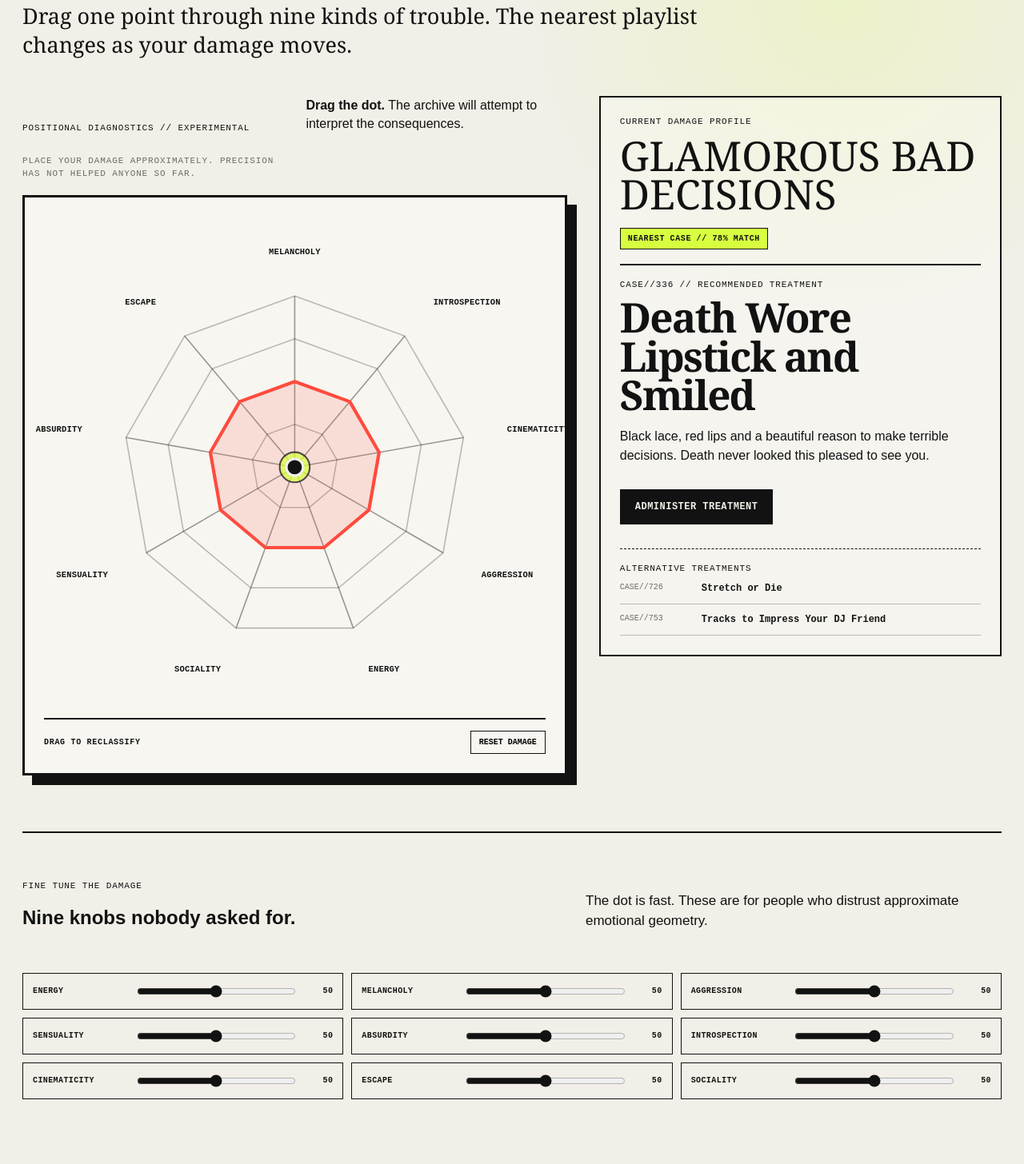
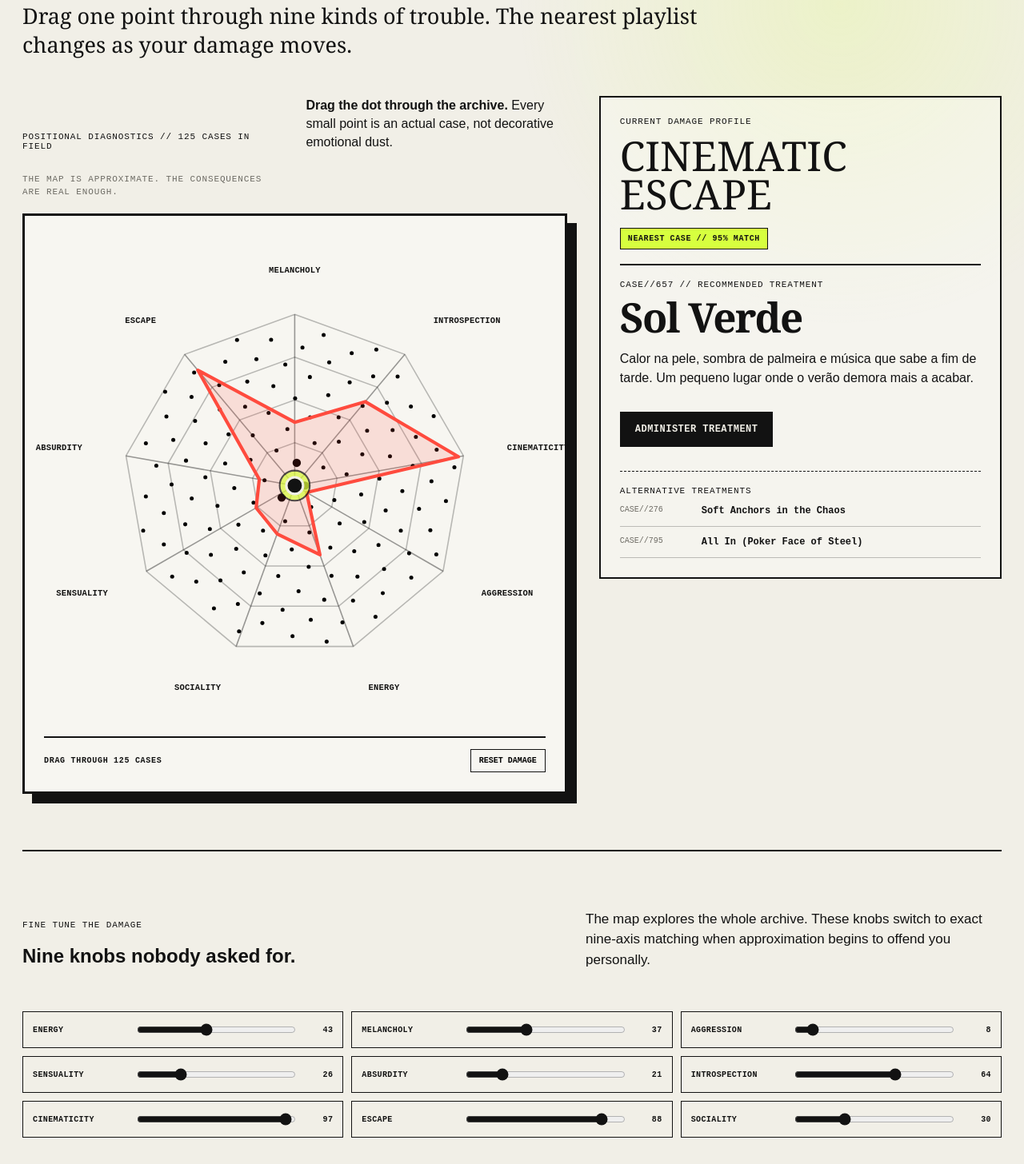
Before and after one commit to sergioB79/songs-for-specific-damage, a Next.js app: page /radar in a window 1280 px wide. Shown: the part 274-1730 px from the top of the page at 80% size. Built offline with nearby package versions, Linux system fonts and the light colour scheme.

Commit message:
fix: make radar explore full archive

```diff
--- a/src/components/DamageRadar.tsx
+++ b/src/components/DamageRadar.tsx
@@ -5,9 +5,9 @@ import Link from "next/link";
 import { useMemo, useRef, useState } from "react";
 import { caseArtMeta } from "@/data/case-art-meta";
 import { getCaseArt } from "@/data/case-art";
-import { axes, caseSlug, clamp, closestCases, closestFamily, distance } from "@/lib/data";
+import { axes, caseSlug, cases, closestCases, closestFamily, distance } from "@/lib/data";
 import { neutralProfile } from "@/lib/quiz";
-import type { Axis } from "@/types/ssd";
+import type { Axis, CaseFile } from "@/types/ssd";
 
 const DISPLAY_AXES: Axis[] = [
   "melancholy",
@@ -37,28 +37,11 @@ const SIZE = 600;
 const CENTER = SIZE / 2;
 const RADIUS = 205;
 const LABEL_RADIUS = 258;
+const GOLDEN_ANGLE = Math.PI * (3 - Math.sqrt(5));
 
 function direction(index: number) {
   const angle = -Math.PI / 2 + (Math.PI * 2 * index) / DISPLAY_AXES.length;
   return { x: Math.cos(angle), y: Math.sin(angle) };
-}
-
-function profileFromPoint(x: number, y: number): Record<Axis, number> {
-  const next = { ...neutralProfile };
-  DISPLAY_AXES.forEach((axis, index) => {
-    const dir = direction(index);
-    const projection = x * dir.x + y * dir.y;
-    next[axis] = Math.round(clamp(50 + projection * 50));
-  });
-  return next;
-}
-
-function polygonPoints(profile: Record<Axis, number>, scale = 1) {
-  return DISPLAY_AXES.map((axis, index) => {
-    const dir = direction(index);
-    const r = RADIUS * (profile[axis] / 100) * scale;
-    return `${CENTER + dir.x * r},${CENTER + dir.y * r}`;
-  }).join(" ");
 }
 
 function ringPoints(level: number) {
@@ -69,52 +52,88 @@ function ringPoints(level: number) {
   }).join(" ");
 }
 
+function polygonPoints(profile: Record<Axis, number>) {
+  return DISPLAY_AXES.map((axis, index) => {
+    const dir = direction(index);
+    const r = RADIUS * (profile[axis] / 100);
+    return `${CENTER + dir.x * r},${CENTER + dir.y * r}`;
+  }).join(" ");
+}
+
+function profileOf(item: CaseFile): Record<Axis, number> {
+  return Object.fromEntries(axes.map((axis) => [axis, item[axis]])) as Record<Axis, number>;
+}
+
+const ELIGIBLE_CASES = cases.filter((item) => item.quiz_eligible !== "REVIEW");
+
+/*
+  The radar is a 2D navigation surface, but the archive is 9D.
+  A deterministic sunflower layout gives every case its own patch of territory,
+  so dragging can genuinely reach the full archive instead of collapsing into
+  a handful of mathematically convenient neighbours.
+*/
+const ARCHIVE_FIELD = ELIGIBLE_CASES.map((item, index) => {
+  const radius = Math.sqrt((index + .5) / ELIGIBLE_CASES.length) * .94;
+  const angle = index * GOLDEN_ANGLE;
+  return { item, x: Math.cos(angle) * radius, y: Math.sin(angle) * radius };
+});
+
+function nearestArchiveCases(point: { x: number; y: number }, count = 3) {
+  return ARCHIVE_FIELD
+    .map((entry) => ({ ...entry, score: Math.hypot(point.x - entry.x, point.y - entry.y) }))
+    .sort((a, b) => a.score - b.score)
+    .slice(0, count);
+}
+
 export function DamageRadar() {
   const svgRef = useRef<SVGSVGElement | null>(null);
   const [point, setPoint] = useState({ x: 0, y: 0 });
-  const [profile, setProfile] = useState<Record<Axis, number>>({ ...neutralProfile });
+  const [manualProfile, setManualProfile] = useState<Record<Axis, number>>({ ...neutralProfile });
   const [dragging, setDragging] = useState(false);
   const [manual, setManual] = useState(false);
 
-  const matches = useMemo(() => closestCases(profile, 3), [profile]);
-  const family = useMemo(() => closestFamily(profile), [profile]);
+  const positionalMatches = useMemo(() => nearestArchiveCases(point, 3), [point]);
+  const manualMatches = useMemo(() => closestCases(manualProfile, 3), [manualProfile]);
+  const matches = manual ? manualMatches : positionalMatches.map((entry) => entry.item);
   const primary = matches[0];
+  const profile = manual ? manualProfile : primary ? profileOf(primary) : neutralProfile;
+  const family = manual ? closestFamily(profile).family : primary?.primary_damage ?? "COSMIC MALFUNCTION";
   const primaryArt = primary ? getCaseArt(primary) : null;
   const primaryMeta = primary ? caseArtMeta[primary.title as keyof typeof caseArtMeta] : undefined;
-  const matchScore = primary ? Math.max(0, Math.round(100 - distance(profile, primary) / 3)) : 0;
+  const positionalDistance = positionalMatches[0]?.score ?? 1;
+  const matchScore = primary
+    ? manual
+      ? Math.max(0, Math.round(100 - distance(profile, primary) / 3))
+      : Math.max(68, Math.round(100 - positionalDistance * 90))
+    : 0;
 
   function setFromPointer(clientX: number, clientY: number) {
     const svg = svgRef.current;
     if (!svg) return;
     const rect = svg.getBoundingClientRect();
-    let x = ((clientX - rect.left) / rect.width) * SIZE;
-    let y = ((clientY - rect.top) / rect.height) * SIZE;
-    let nx = (x - CENTER) / RADIUS;
-    let ny = (y - CENTER) / RADIUS;
+    let nx = (((clientX - rect.left) / rect.width) * SIZE - CENTER) / RADIUS;
+    let ny = (((clientY - rect.top) / rect.height) * SIZE - CENTER) / RADIUS;
     const length = Math.hypot(nx, ny);
     if (length > 1) {
       nx /= length;
       ny /= length;
-      x = CENTER + nx * RADIUS;
-      y = CENTER + ny * RADIUS;
     }
     setPoint({ x: nx, y: ny });
-    setProfile(profileFromPoint(nx, ny));
     setManual(false);
   }
 
   function reset() {
     setPoint({ x: 0, y: 0 });
-    setProfile({ ...neutralProfile });
+    setManualProfile({ ...neutralProfile });
     setManual(false);
   }
 
   return <div className="radar-shell">
     <section className="radar-stage">
       <div className="radar-instructions">
-        <span className="eyebrow">POSITIONAL DIAGNOSTICS // EXPERIMENTAL</span>
-        <p><strong>Drag the dot.</strong> The archive will attempt to interpret the consequences.</p>
-        <p className="micro">PLACE YOUR DAMAGE APPROXIMATELY. PRECISION HAS NOT HELPED ANYONE SO FAR.</p>
+        <span className="eyebrow">POSITIONAL DIAGNOSTICS // 125 CASES IN FIELD</span>
+        <p><strong>Drag the dot through the archive.</strong> Every small point is an actual case, not decorative emotional dust.</p>
+        <p className="micro">THE MAP IS APPROXIMATE. THE CONSEQUENCES ARE REAL ENOUGH.</p>
       </div>
 
       <div className="radar-board">
@@ -123,7 +142,7 @@ export function DamageRadar() {
           className="radar-svg"
           viewBox={`0 0 ${SIZE} ${SIZE}`}
           role="img"
-          aria-label="Interactive nine-axis damage radar. Drag the central point to change the recommendation."
+          aria-label="Interactive nine-axis damage map containing the full playlist archive. Drag the central point to change the recommendation."
           onPointerDown={(event) => {
             setDragging(true);
             event.currentTarget.setPointerCapture(event.pointerId);
@@ -149,17 +168,31 @@ export function DamageRadar() {
               <text x={labelX} y={labelY} textAnchor={anchor} dominantBaseline="middle" className="radar-label">{LABELS[axis]}</text>
             </g>;
           })}
+
+          {!manual && ARCHIVE_FIELD.map((entry) => {
+            const active = matches.some((item) => item.case_id === entry.item.case_id);
+            return <circle
+              key={entry.item.case_id}
+              cx={CENTER + entry.x * RADIUS}
+              cy={CENTER + entry.y * RADIUS}
+              r={active ? 5 : 2.4}
+              className={active ? "radar-case-dot is-active" : "radar-case-dot"}
+            ><title>{entry.item.title}</title></circle>;
+          })}
+
           <polygon points={polygonPoints(profile)} className="radar-profile" />
-          <circle cx={CENTER + point.x * RADIUS} cy={CENTER + point.y * RADIUS} r="18" className="radar-dot-halo" />
-          <circle cx={CENTER + point.x * RADIUS} cy={CENTER + point.y * RADIUS} r="10" className="radar-dot" />
+          {!manual && <>
+            <circle cx={CENTER + point.x * RADIUS} cy={CENTER + point.y * RADIUS} r="18" className="radar-dot-halo" />
+            <circle cx={CENTER + point.x * RADIUS} cy={CENTER + point.y * RADIUS} r="10" className="radar-dot" />
+          </>}
         </svg>
-        <div className="radar-status"><span>{manual ? "FINE TUNE ACTIVE" : dragging ? "DAMAGE MOVING" : "DRAG TO RECLASSIFY"}</span><button type="button" onClick={reset}>RESET DAMAGE</button></div>
+        <div className="radar-status"><span>{manual ? "FINE TUNE ACTIVE // 9D MATCH" : dragging ? "ARCHIVE SCANNING" : "DRAG THROUGH 125 CASES"}</span><button type="button" onClick={reset}>RESET DAMAGE</button></div>
       </div>
     </section>
 
     <aside className="radar-result" aria-live="polite">
       <div className="eyebrow">CURRENT DAMAGE PROFILE</div>
-      <div className="radar-family">{family.family}</div>
+      <div className="radar-family">{family}</div>
       <div className="radar-match-label">NEAREST CASE // {matchScore}% MATCH</div>
       {primary && <article className="radar-primary">
         {primaryArt && <div className="radar-primary-art"><Image src={primaryArt} alt={primaryMeta?.alt ?? ""} fill sizes="(max-width: 900px) 92vw, 34vw" /></div>}
@@ -176,9 +209,13 @@ export function DamageRadar() {
     </aside>
 
     <section className="radar-finetune">
-      <div className="section-head"><div><div className="eyebrow">FINE TUNE THE DAMAGE</div><h2>Nine knobs nobody asked for.</h2></div><p className="section-copy">The dot is fast. These are for people who distrust approximate emotional geometry.</p></div>
+      <div className="section-head"><div><div className="eyebrow">FINE TUNE THE DAMAGE</div><h2>Nine knobs nobody asked for.</h2></div><p className="section-copy">The map explores the whole archive. These knobs switch to exact nine-axis matching when approximation begins to offend you personally.</p></div>
       <div className="radar-sliders">
-        {axes.map((axis) => <label key={axis} className="radar-slider"><span>{LABELS[axis]}</span><input type="range" min="0" max="100" value={profile[axis]} onChange={(event) => {setProfile((current) => ({ ...current, [axis]: Number(event.target.value) }));setManual(true);}}/><b>{profile[axis]}</b></label>)}
+        {axes.map((axis) => <label key={axis} className="radar-slider"><span>{LABELS[axis]}</span><input type="range" min="0" max="100" value={profile[axis]} onChange={(event) => {
+          const base = manual ? manualProfile : profile;
+          setManualProfile({ ...base, [axis]: Number(event.target.value) });
+          setManual(true);
+        }}/><b>{profile[axis]}</b></label>)}
       </div>
     </section>
   </div>;
```
